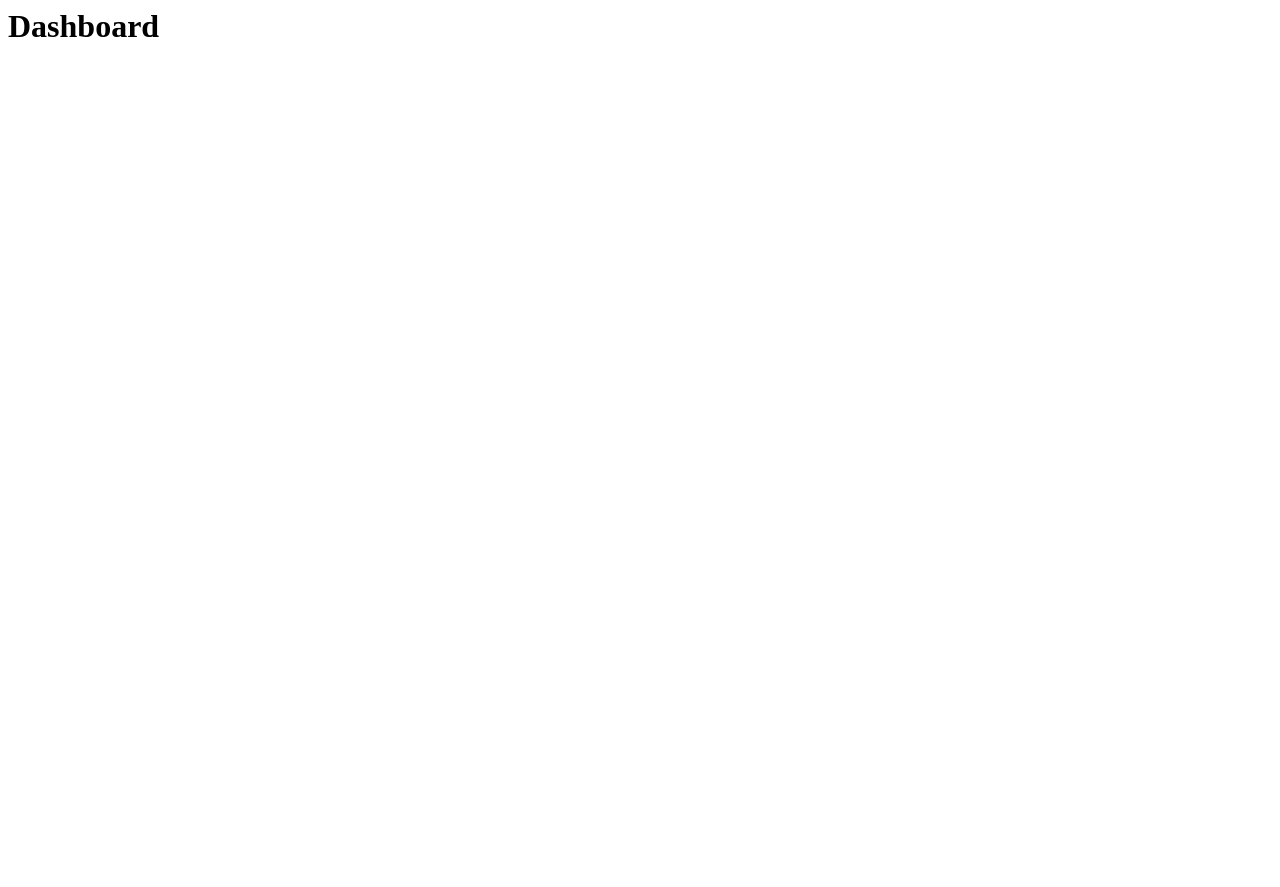
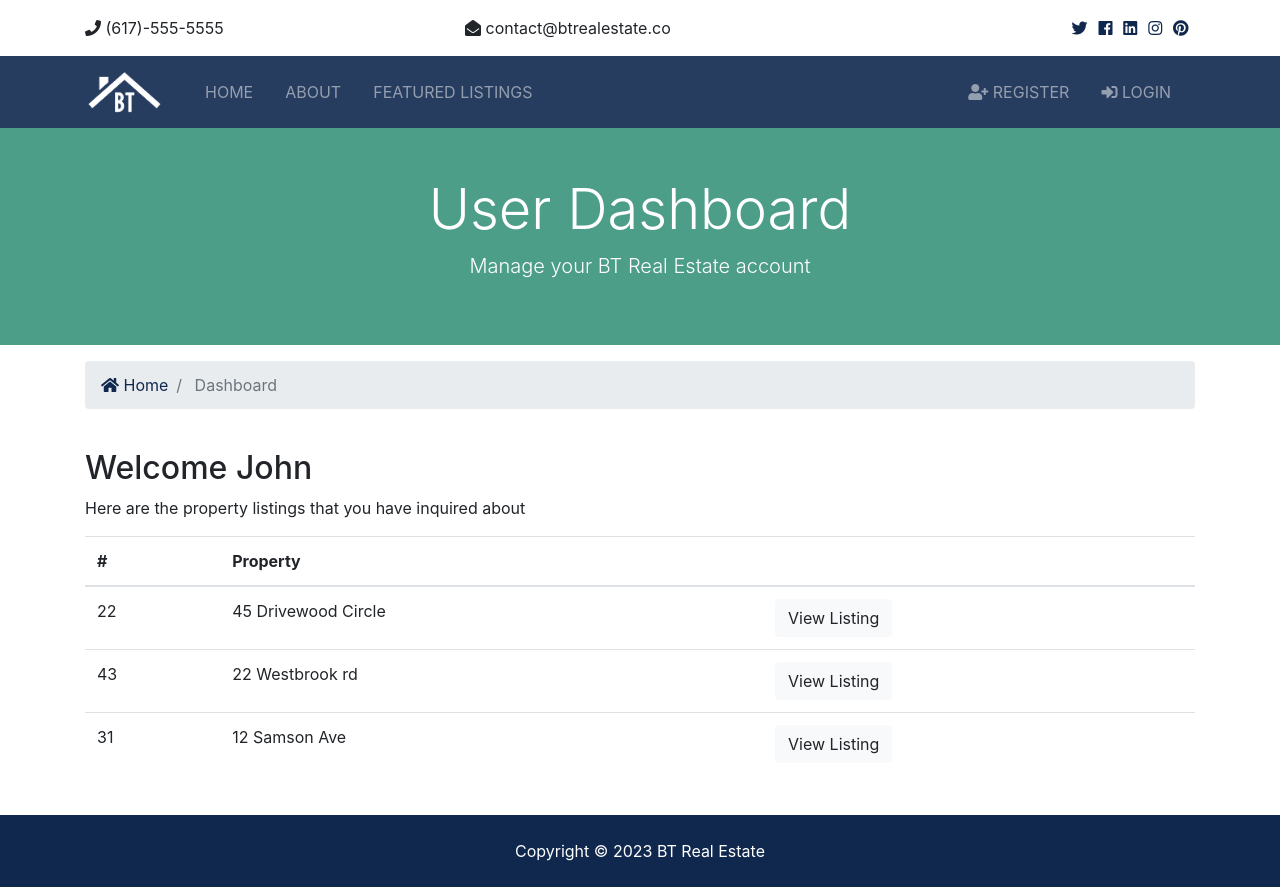
Before and after one commit to sls-mdr/btre_django_cms, a Django app: page /accounts/dashboard in a window 1280 px wide. Before the commit the page is almost empty. Before the commit the page ends 37 px from the top, so only its background shows below. Run offline with Django 4.2, Linux system fonts and the light colour scheme; parts of the project's set-up code (start-up, migrations or seed data) failed here and were passed over; some libraries are stand-ins or nearby versions.

Commit message:
feat(accounts): adds init dashboard

```diff
--- a/accounts/views.py
+++ b/accounts/views.py
@@ -1,5 +1,5 @@
 from django.shortcuts import render, redirect
-from django.contrib import messages
+from django.contrib import messages, auth
 from django.contrib.auth.models import User
 
 
@@ -61,18 +61,46 @@ def register(request: object) -> object:
         return render(request, "accounts/register.html")
 
 
-def login(request):
-    """A view that displays the login page"""
+def login(request: object) -> object:
+    """
+    View for displaying the login page and handling user login.
+
+    Args:
+        request: HTTP request object.
+
+    Returns:
+        HttpResponse: Rendered HTML page or redirection.
+
+    """
     if request.method == "POST":
-        print("Is Submitted")
-        return redirect("login")
+        # Extract username and password from the POST request
+        username = request.POST["username"]
+        password = request.POST["password"]
+
+        # Authenticate user using Django's authentication system
+        user = auth.authenticate(username=username, password=password)
+
+        if user is not None:
+            # If authentication is successful, log in the user redirect to dashboard
+            auth.login(request, user)
+            messages.success(request, "You are now logged in")
+            return redirect("dashboard")
+        else:
+            # If authentication fails, display an error message and redirect to the login page
+            messages.error(request, "Invalid credentials")
+            return redirect("login")
+
     else:
+        # If the request method is not POST, render the login form
         return render(request, "accounts/login.html")
 
 
 def logout(request):
     """A view that displays the logout page"""
-    return redirect("index")
+    if request.method == "POST":
+        auth.logout(request)
+        messages.success(request, "You are now logged out")
+        return redirect("index")
 
 
 def dashboard(request):
--- a/templates/accounts/dashboard.html
+++ b/templates/accounts/dashboard.html
@@ -1 +1,74 @@
-<h1>Dashboard</h1>
+{% extends "base.html" %}
+
+{% block content %}
+<section id="showcase-inner" class="py-5 text-white">
+    <div class="container">
+        <div class="row text-center">
+            <div class="col-md-12">
+                <h1 class="display-4">User Dashboard</h1>
+                <p class="lead">Manage your BT Real Estate account</p>
+            </div>
+        </div>
+    </div>
+</section>
+<!-- Breadcrumb -->
+<section id="bc" class="mt-3">
+    <div class="container">
+        <nav aria-label="breadcrumb">
+            <ol class="breadcrumb">
+                <li class="breadcrumb-item">
+                    <a href="{% url 'index' %}">
+                        <i class="fas fa-home"></i> Home</a>
+                </li>
+                <li class="breadcrumb-item active"> Dashboard</li>
+            </ol>
+        </nav>
+    </div>
+</section>
+<!-- Alerts -->
+{% include 'partials/_alerts.html' %}
+<!-- Dashboard -->
+<section id="dashboard" class="py-4">
+    <div class="container">
+        <div class="row">
+            <div class="col-md-12">
+                <h2>Welcome John</h2>
+                <p>Here are the property listings that you have inquired about</p>
+                <table class="table">
+                    <thead>
+                        <tr>
+                            <th scope="col">#</th>
+                            <th scope="col">Property</th>
+                            <th></th>
+                        </tr>
+                    </thead>
+                    <tbody>
+                        <tr>
+                            <td>22</td>
+                            <td>45 Drivewood Circle</td>
+                            <td>
+                                <a class="btn btn-light" href="#">View Listing</a>
+                            </td>
+                        </tr>
+                        <tr>
+                            <td>43</td>
+                            <td>22 Westbrook rd</td>
+                            <td>
+                                <a class="btn btn-light" href="#">View Listing</a>
+                            </td>
+                        </tr>
+                        <tr>
+                            <td>31</td>
+                            <td>12 Samson Ave</td>
+                            <td>
+                                <a class="btn btn-light" href="#">View Listing</a>
+                            </td>
+                        </tr>
+                    </tbody>
+                </table>
+            </div>
+        </div>
+    </div>
+</section>
+
+{% endblock %}
--- a/templates/partials/_navbar.html
+++ b/templates/partials/_navbar.html
@@ -41,6 +41,26 @@
             </ul>
 
             <ul class="navbar-nav ml-auto">
+                {% if user.is_authenticated %}
+                    <li
+                    {% if 'dashboard' in request.path %}
+                        class="nav-item active mr-3"
+                    {% else %}
+                        class="nav-item mr-3"
+                    {% endif %}
+                    >
+                        <a class="nav-link" href="{% url 'dashboard' %}">Welcome {{ user.username }} (Dashboard)</a>
+                    </li>
+                    <li class="nav-item mr-3">
+                        <a href="javascript:{document.getElementById('logout').submit()}" class="nav-link">
+                            <i class="fas fa-sign-out-alt"></i> Logout</a>
+                        </a>
+                        <form action="{% url 'logout' %}" method="POST" id="logout">
+                            {% csrf_token %}
+                            <input type="hidden">
+                        </form>
+                    </li>
+                {% else %}
                     <li
                         {% if 'register' in request.path %}
                             class="nav-item active mr-3"
@@ -60,9 +80,9 @@
                     >
                         <a class="nav-link" href="{% url 'login' %}">
                             <i class="fas fa-sign-in-alt"></i>
-
                             Login</a>
                     </li>
+                {% endif %}
             </ul>
         </div>
     </div>
```
Lines whose indentation alone changed are shown as unchanged.
